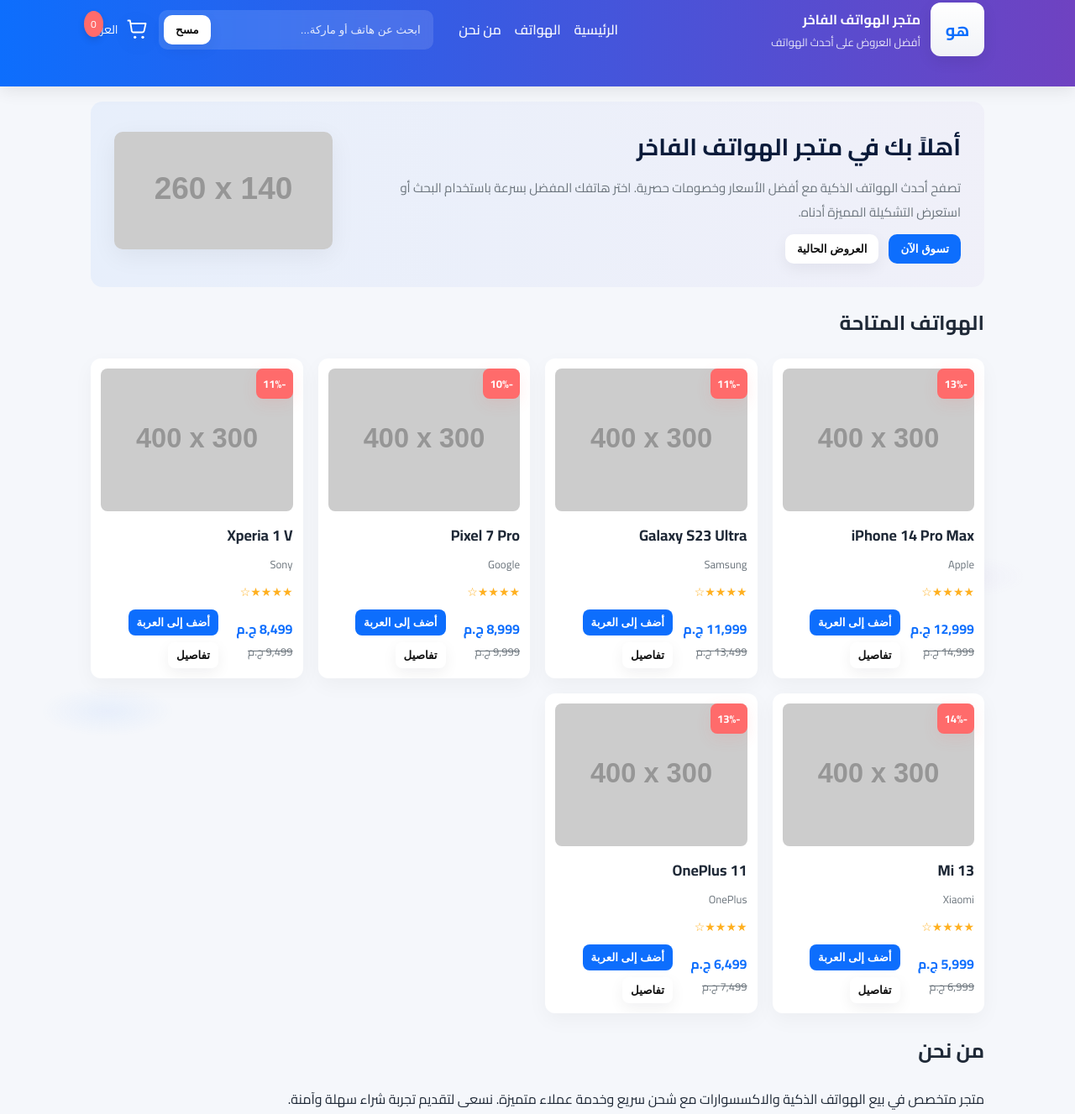
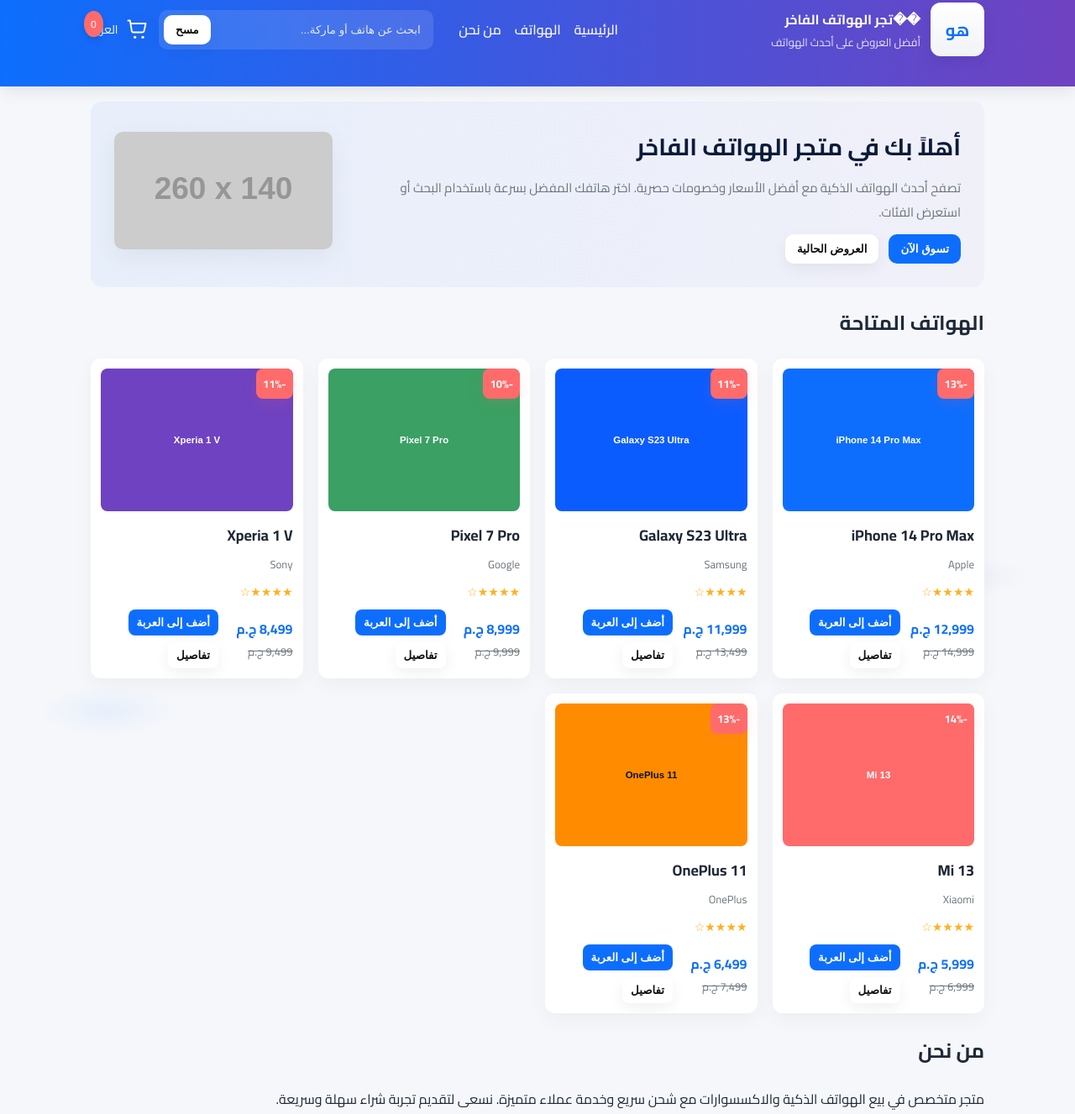
Before and after one commit to alooabdo4-sudo/Phone-Store, a plain HTML site: page index.html in a window 1280 px wide. Shown: the part 33-1360 px from the top of the page at 84% size. Drawn offline with Linux system fonts and the light colour scheme; placeholder pictures from the web are drawn by us.

Commit message:
Add product SVG images and update index.html to use local images (assets/images)

```diff
--- a/index.html
+++ b/index.html
@@ -97,7 +97,7 @@
 
     /* cart modal */
     .cart-panel{
-      position:fixed;left:unset;right:18px;top:88px;width:340px;max-height:70vh;background:#fff;border-radius:12px;box-shadow:0 30px 70px rgba(10,20,50,0.18);overflow:auto;padding:12px;z-index:90;display:none;flex-direction:column;gap:10px
+      position:fixed;left:unset;right:18px;top:88px;width:340px;max-height:70vh;background:#fff;border-radius:12px;box-shadow:0 30px 70px rgba(10,20,50,0.18);overflow:auto;padding:12px;z-index:90;display:none
     }
     .cart-panel.visible{display:flex}
     .cart-item{display:flex;gap:10px;align-items:center;border-radius:8px;padding:8px}
@@ -122,7 +122,7 @@
       <div class="brand">
         <div class="logo" aria-hidden="true">هو</div>
         <div>
-          <div style="font-weight:700">متجر الهواتف الفاخر</div>
+          <div style="font-weight:700">��تجر الهواتف الفاخر</div>
           <div style="font-size:13px;color:rgba(255,255,255,0.85)">أفضل العروض على أحدث الهواتف</div>
         </div>
       </div>
@@ -158,7 +158,7 @@
     <section class="hero" aria-labelledby="heroTitle">
       <div class="text">
         <h1 id="heroTitle">أهلاً بك في متجر الهواتف الفاخر</h1>
-        <p>تصفح أحدث الهواتف الذكية مع أفضل الأسعار وخصومات حصرية. اختر هاتفك المفضل بسرعة باستخدام البحث أو استعرض التشكيلة المميزة أدناه.</p>
+        <p>تصفح أحدث الهواتف الذكية مع أفضل الأسعار وخصومات حصرية. اختر هاتفك المفضل بسرعة باستخدام البحث أو استعرض الفئات.</p>
         <div class="cta">
           <button class="btn" id="shopAll">تسوق الآن</button>
           <button class="btn secondary" id="viewOffers">العروض الحالية</button>
@@ -178,7 +178,7 @@
 
     <section id="about" style="margin-top:22px">
       <h2>من نحن</h2>
-      <p>متجر متخصص في بيع الهواتف الذكية والاكسسوارات مع شحن سريع وخدمة عملاء متميزة. نسعى لتقديم تجربة شراء سهلة وآمنة.</p>
+      <p>متجر متخصص في بيع الهواتف الذكية والاكسسوارات مع شحن سريع وخدمة عملاء متميزة. نسعى لتقديم تجربة شراء سهلة وسريعة.</p>
     </section>
   </main>
 
@@ -208,12 +208,12 @@
 
   <script>
     const products = [
-      {id:1,name:'iPhone 14 Pro Max',brand:'Apple',price:12999,oldPrice:14999,image:'https://via.placeholder.com/400x300?text=iPhone+14+Pro+Max',rating:4.7},
-      {id:2,name:'Galaxy S23 Ultra',brand:'Samsung',price:11999,oldPrice:13499,image:'https://via.placeholder.com/400x300?text=Galaxy+S23+Ultra',rating:4.6},
-      {id:3,name:'Pixel 7 Pro',brand:'Google',price:8999,oldPrice:9999,image:'https://via.placeholder.com/400x300?text=Pixel+7+Pro',rating:4.4},
-      {id:4,name:'Xperia 1 V',brand:'Sony',price:8499,oldPrice:9499,image:'https://via.placeholder.com/400x300?text=Xperia+1+V',rating:4.2},
-      {id:5,name:'Mi 13',brand:'Xiaomi',price:5999,oldPrice:6999,image:'https://via.placeholder.com/400x300?text=Mi+13',rating:4.1},
-      {id:6,name:'OnePlus 11',brand:'OnePlus',price:6499,oldPrice:7499,image:'https://via.placeholder.com/400x300?text=OnePlus+11',rating:4.3}
+      {id:1,name:'iPhone 14 Pro Max',brand:'Apple',price:12999,oldPrice:14999,image:'assets/images/iphone-14-pro-max.svg',rating:4.7},
+      {id:2,name:'Galaxy S23 Ultra',brand:'Samsung',price:11999,oldPrice:13499,image:'assets/images/galaxy-s23-ultra.svg',rating:4.6},
+      {id:3,name:'Pixel 7 Pro',brand:'Google',price:8999,oldPrice:9999,image:'assets/images/pixel-7-pro.svg',rating:4.4},
+      {id:4,name:'Xperia 1 V',brand:'Sony',price:8499,oldPrice:9499,image:'assets/images/xperia-1-v.svg',rating:4.2},
+      {id:5,name:'Mi 13',brand:'Xiaomi',price:5999,oldPrice:6999,image:'assets/images/mi-13.svg',rating:4.1},
+      {id:6,name:'OnePlus 11',brand:'OnePlus',price:6499,oldPrice:7499,image:'assets/images/oneplus-11.svg',rating:4.3}
     ];
 
     const productsGrid = document.getElementById('productsGrid');
```
Also changed, not shown: assets/images/galaxy-s23-ultra.svg (added), assets/images/iphone-14-pro-max.svg (added), assets/images/mi-13.svg (added), assets/images/oneplus-11.svg (added), assets/images/pixel-7-pro.svg (added), assets/images/xperia-1-v.svg (added).
